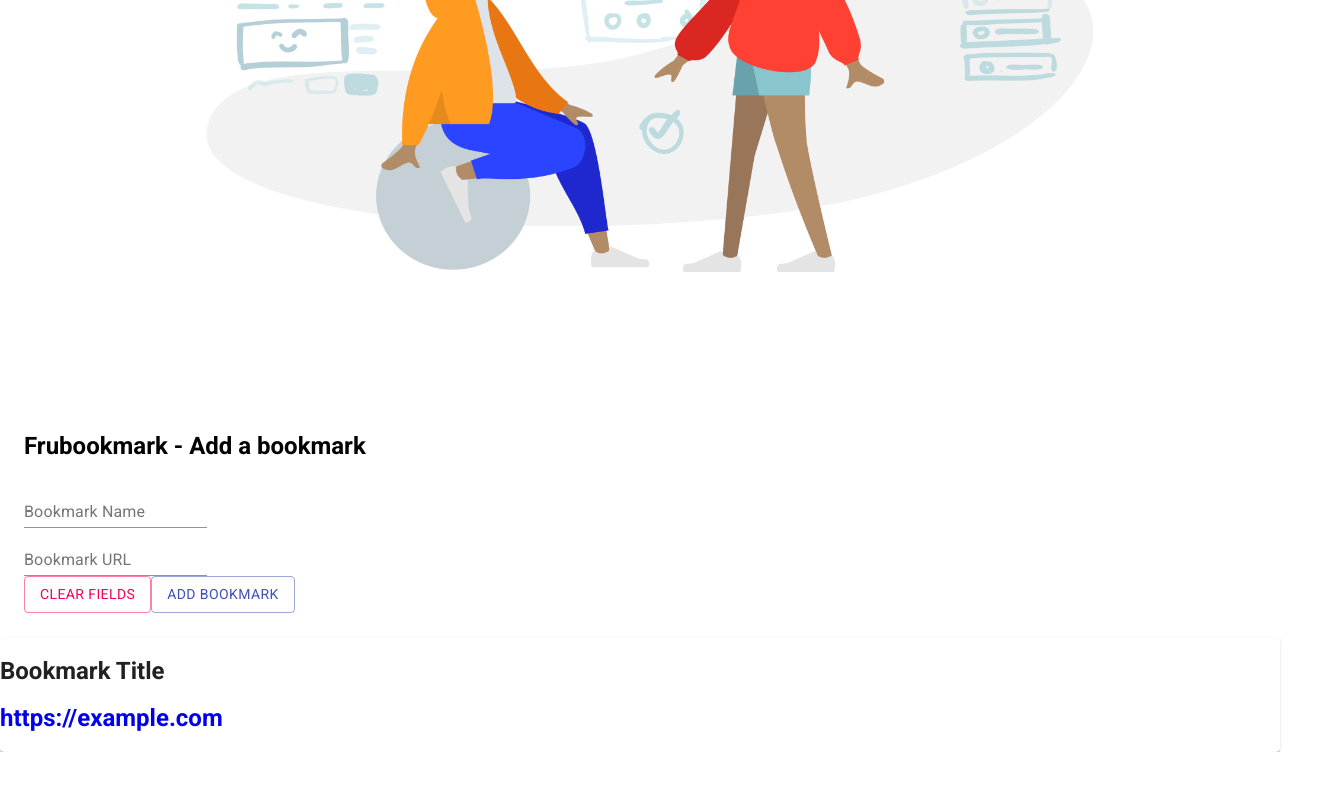
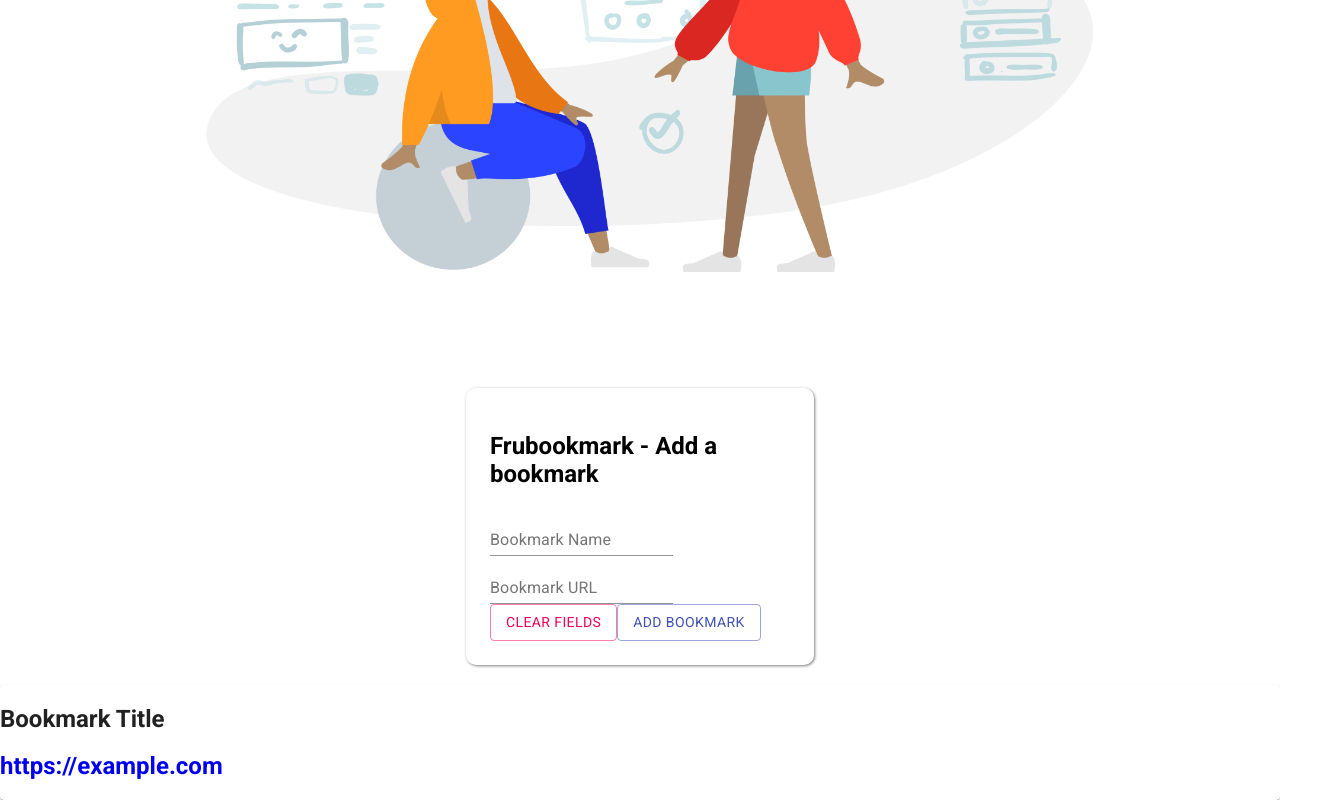
Before and after one commit to hhamza1/frubookmark, a React (Create React App) app: page / in a window 1280 px wide. Shown: the part 511-1311 px from the top of the page, 1328 px wide, since content can reach past the window. Before the commit the page ends 1263 px from the top, so only its background shows below. Built offline with nearby package versions, Linux system fonts and the light colour scheme.

Commit message:
Styling bookmarking form

```diff
--- a/src/components/App.js
+++ b/src/components/App.js
@@ -10,8 +10,10 @@
 import CardContent from '@material-ui/core/Card';
 import './style/css/App.css';
 
+const imgLink = require("../assets/images/logo.jpg");
+
+
 const App = () => {
-  const imgLink = require("../assets/images/logo.jpg");
   return (
     <Fragment>
       <nav className="navbar">
--- a/src/components/style/css/App.css
+++ b/src/components/style/css/App.css
@@ -28,9 +28,11 @@
   max-height: calc(100vh - 56px); }
 
 form {
+  border-radius: 10px;
+  box-shadow: 1px 1px 3px rgba(0, 0, 0, 0.5);
   display: flex;
   justify-content: space-around;
-  width: 100%;
+  width: 300px;
   flex-direction: column;
-  margin: 50px auto 0 auto;
+  margin: 50px auto 20px auto;
   padding: 1.5rem; }
--- a/src/components/style/sass/App.scss
+++ b/src/components/style/sass/App.scss
@@ -35,10 +35,12 @@
 }
 
 form {
+    border-radius : 10px;
+    box-shadow:  1px 1px 3px rgba(0,0,0,.5);
     display: flex;
     justify-content: space-around;
-    width: 100%;
+    width: 300px;
     flex-direction: column;
-    margin: 50px auto 0 auto;
+    margin: 50px auto 20px auto;
     padding: 1.5rem
 }
```
